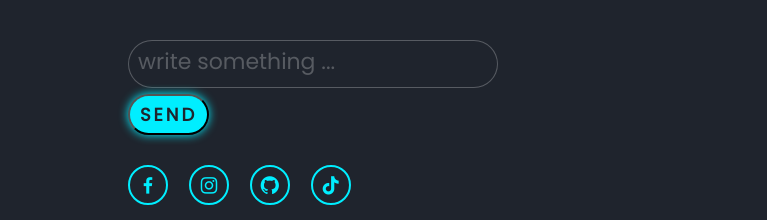
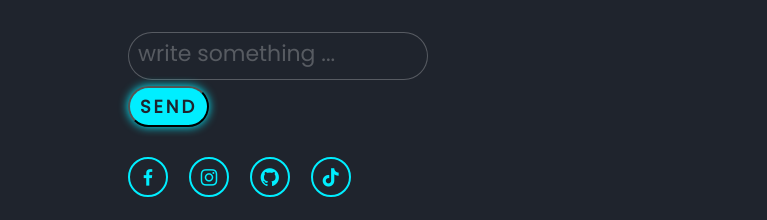
Before and after one commit to atpx23/Red_Telephone, a plain HTML site: page index.html in a window 1280 px wide. Shown: the part 421-641 px from the top of the page, 0-767 px from the left. Drawn offline with nearby package versions, Linux system fonts and the light colour scheme.

Commit message:
Update style.css

```diff
--- a/style.css
+++ b/style.css
@@ -198,9 +198,9 @@ audio{
 
 
 .inputBox{
-    padding-top: 30px;
+    padding-top: 15px;
     position: relative;
-    width: 370px;
+    width: 300px;
 }
 .inputBox input{
     width: 100%;
```
